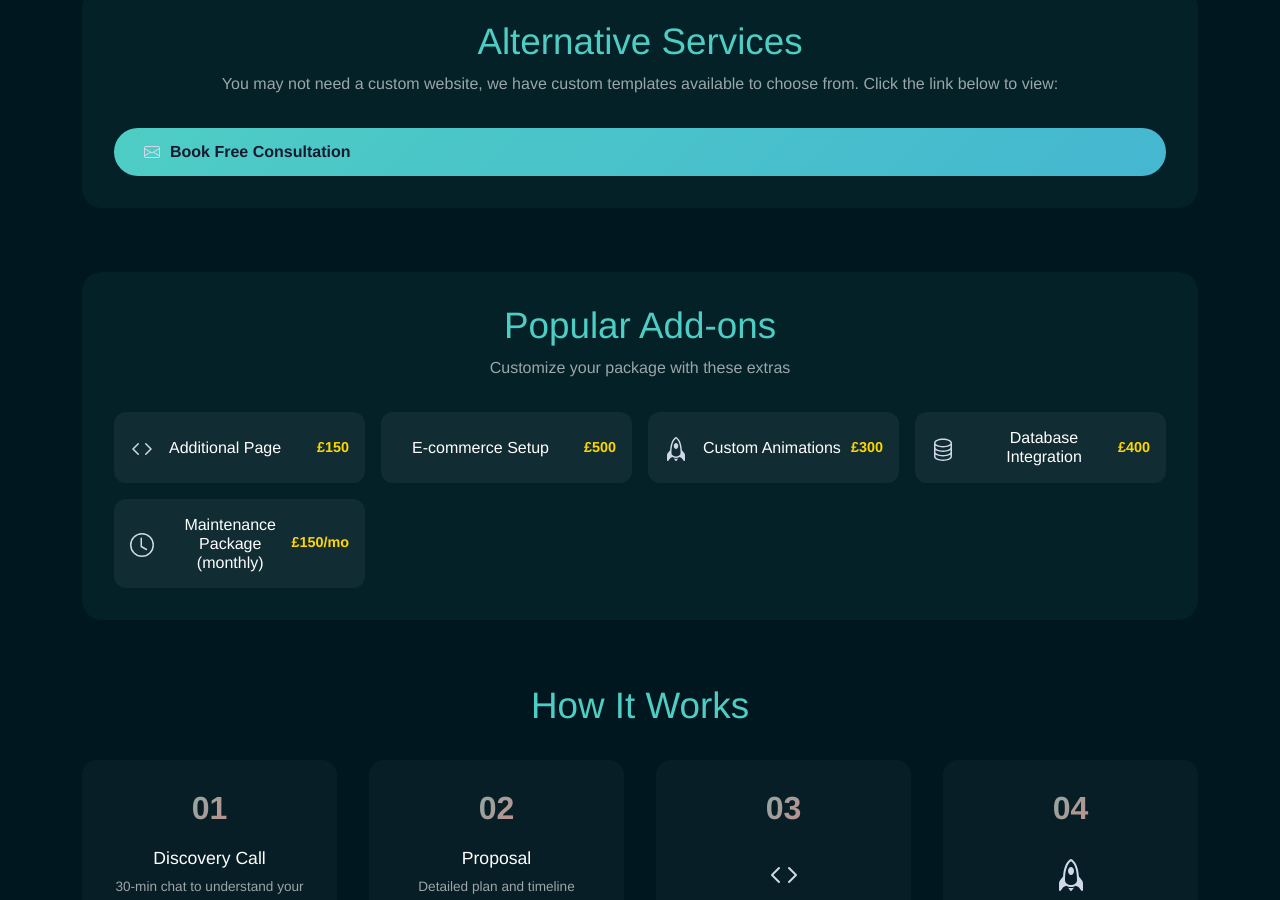
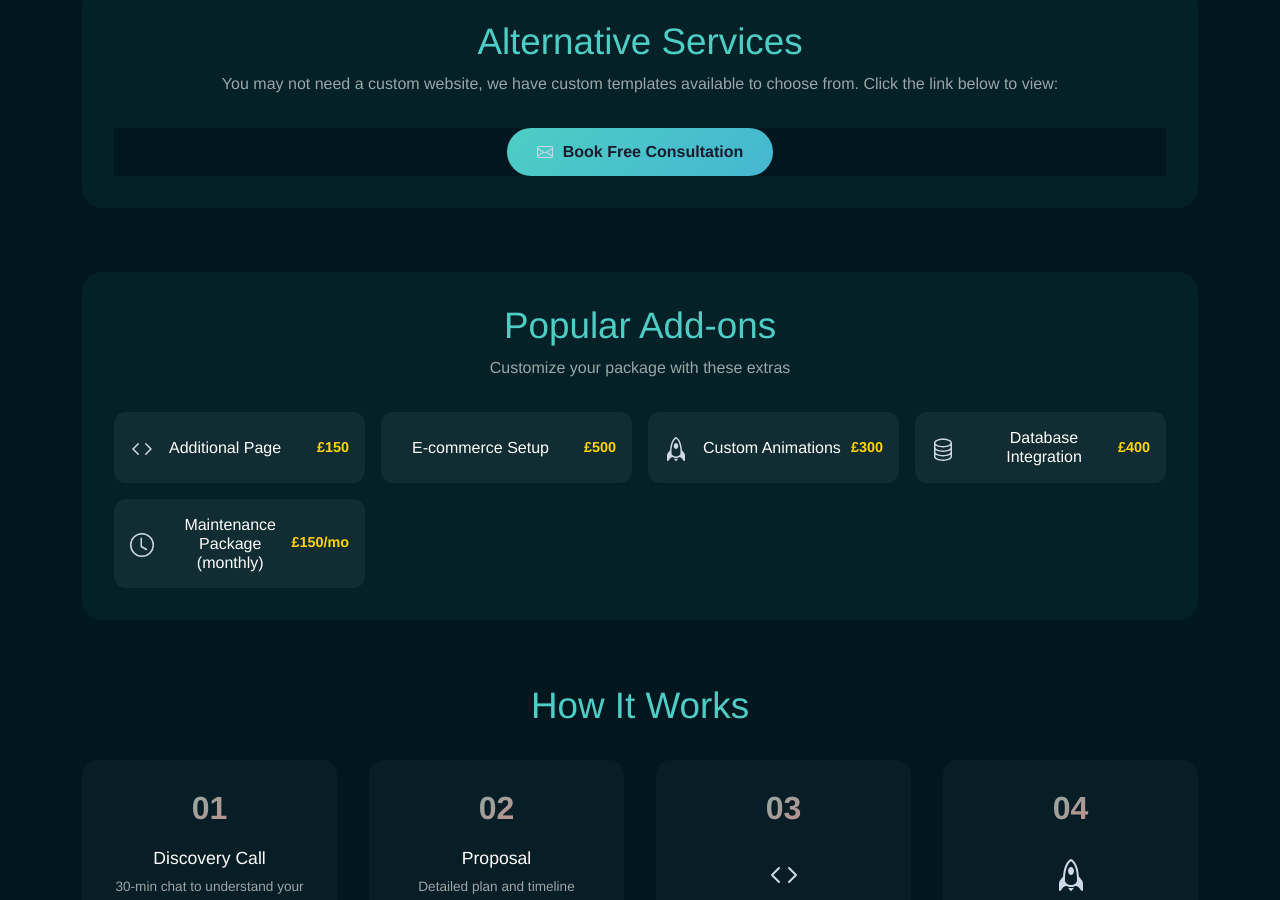
Before and after one commit to DanilleH22/portfolio, a React (Create React App) app: page / in a window 1280 px wide. Shown: the part 5840-6740 px from the top of the page. Built offline with nearby package versions, Linux system fonts and the light colour scheme.

Commit message:
update consultarion btn

```diff
--- a/src/pages/Packages.js
+++ b/src/pages/Packages.js
@@ -277,7 +277,7 @@ ${formData.name || 'Not provided'}
             <div className={styles.addonsSection}>
               <h3 className={styles.addonsTitle}>Alternative Services</h3>
               <p className={styles.addonsSubtitle}>You may not need a custom website, we have custom templates available to choose from. Click the link below to view: </p>
-              <div className={styles.addonsGrid}>
+              <div className={styles.addonsGridBtn}>
                 <Button
                 className={styles.bookCallBtn}
                 onClick={() => document.getElementById('contact')?.scrollIntoView({ behavior: 'smooth' })}
```
